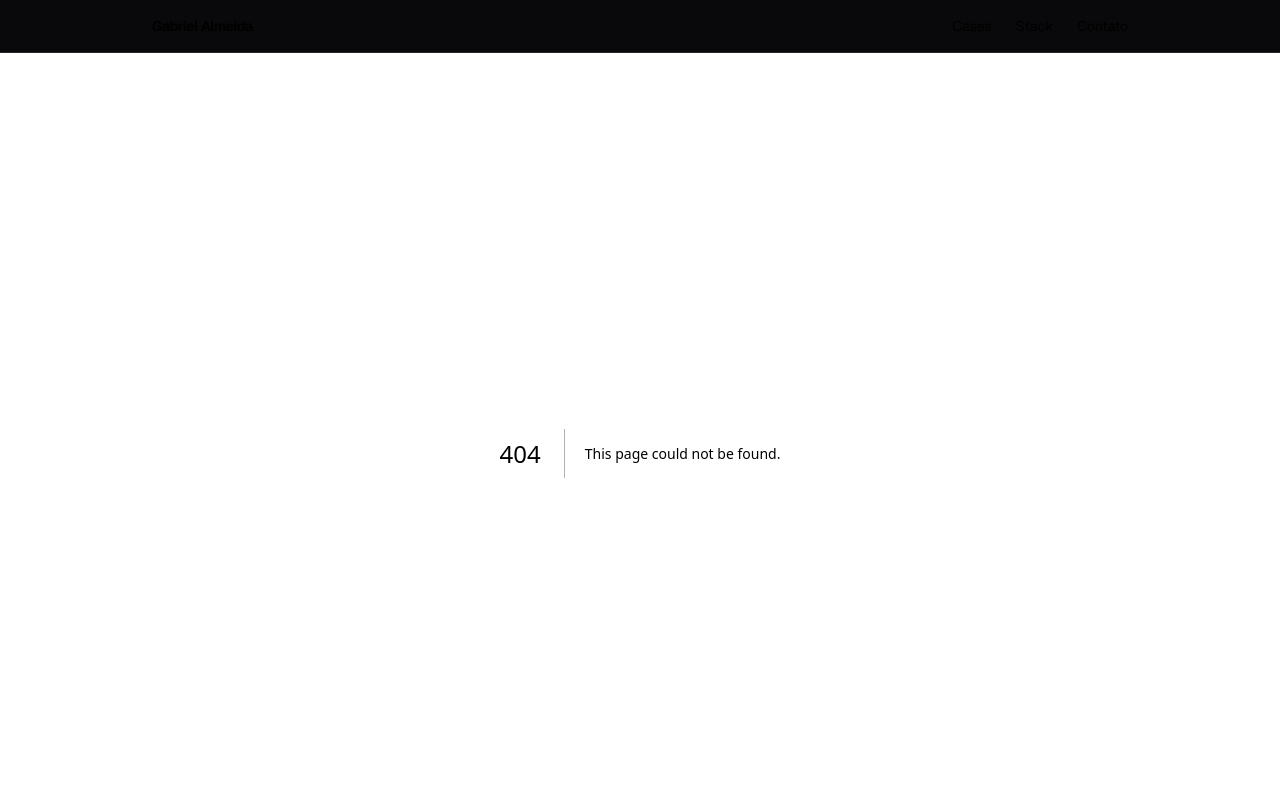
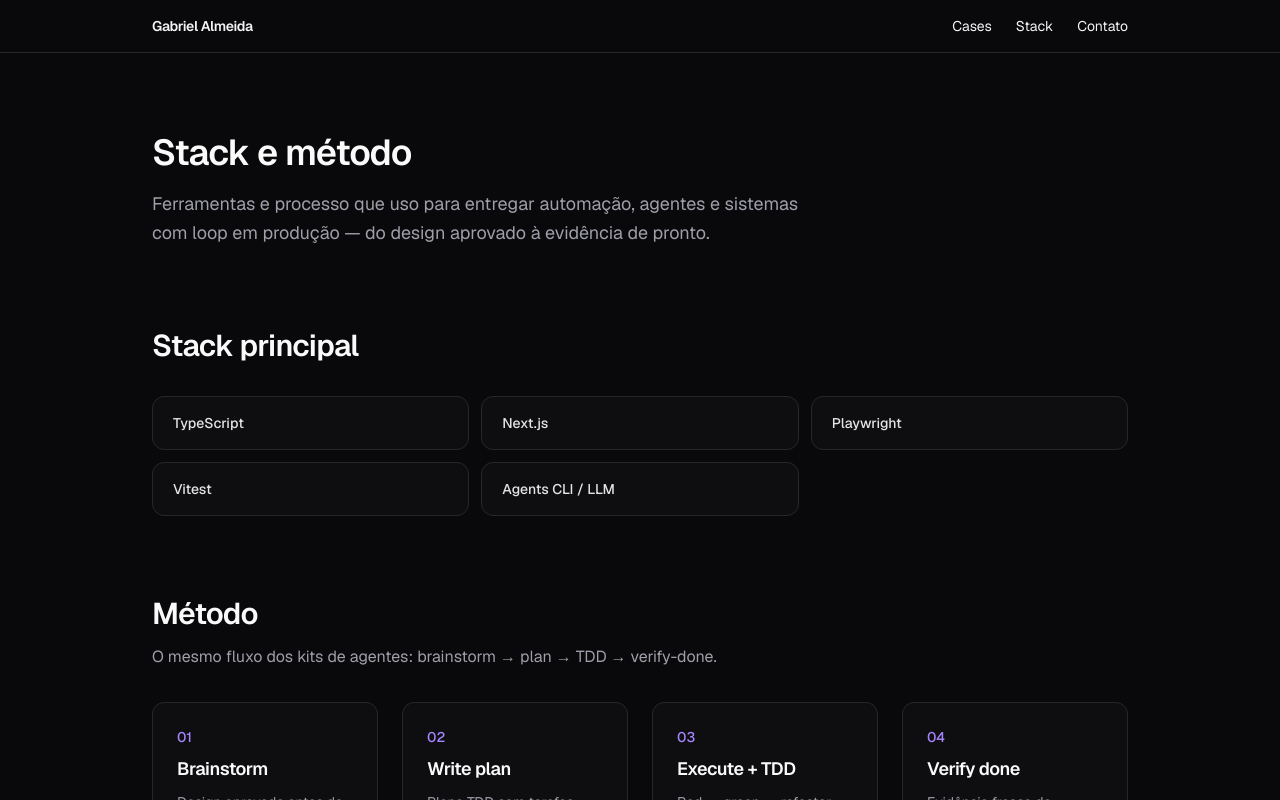
Before and after one commit to Godz57/gabriel-portfolio, a Next.js app: page /stack in a window 1280 px wide. Before the commit this address had no page. Shown: the top 800 px of the page. Built offline with nearby package versions, Linux system fonts and the light colour scheme.

Commit message:
feat: stack and contato pages

```diff
--- /dev/null
+++ b/app/contato/page.tsx
@@ -0,0 +1,29 @@
+import type { Metadata } from 'next'
+import { ContactCtas } from '@/components/ContactCtas'
+import { getSiteConfig } from '@/lib/content'
+
+export const metadata: Metadata = {
+  title: 'Contato',
+  description:
+    'Fale comigo: freela, CLT, collab OSS ou automação com agentes. GitHub e WhatsApp.',
+}
+
+export default function ContatoPage() {
+  const site = getSiteConfig()
+
+  return (
+    <section className="mx-auto max-w-5xl px-4 py-16 sm:px-6 sm:py-20">
+      <h1 className="text-3xl font-semibold tracking-tight text-zinc-50 sm:text-4xl">
+        Contato
+      </h1>
+      <p className="mt-4 max-w-2xl text-base leading-relaxed text-zinc-400 sm:text-lg">
+        Freela, CLT ou collab — automação, agentes CLI/LLM e sistemas com loop
+        em produção. Se você recruta, precisa de um bot ou site comercial, ou
+        quer contribuir em OSS, vamos conversar.
+      </p>
+      <div className="mt-10">
+        <ContactCtas github={site.github} whatsapp={site.whatsapp} />
+      </div>
+    </section>
+  )
+}
--- /dev/null
+++ b/app/stack/page.tsx
@@ -0,0 +1,65 @@
+import type { Metadata } from 'next'
+import { MethodSteps } from '@/components/MethodSteps'
+import { getSiteConfig } from '@/lib/content'
+
+export const metadata: Metadata = {
+  title: 'Stack',
+  description:
+    'Método de trabalho e stack: TypeScript, Next.js, Playwright, Vitest e agents CLI/LLM.',
+}
+
+const stackItems = [
+  'TypeScript',
+  'Next.js',
+  'Playwright',
+  'Vitest',
+  'Agents CLI / LLM',
+] as const
+
+export default function StackPage() {
+  const site = getSiteConfig()
+
+  return (
+    <div>
+      <section className="mx-auto max-w-5xl px-4 py-16 sm:px-6 sm:py-20">
+        <h1 className="text-3xl font-semibold tracking-tight text-zinc-50 sm:text-4xl">
+          Stack e método
+        </h1>
+        <p className="mt-4 max-w-2xl text-base leading-relaxed text-zinc-400 sm:text-lg">
+          Ferramentas e processo que uso para entregar automação, agentes e
+          sistemas com loop em produção — do design aprovado à evidência de
+          pronto.
+        </p>
+      </section>
+
+      <section className="mx-auto max-w-5xl px-4 pb-16 sm:px-6 sm:pb-20">
+        <h2 className="text-2xl font-semibold tracking-tight text-zinc-50 sm:text-3xl">
+          Stack principal
+        </h2>
+        <ul className="mt-8 grid grid-cols-1 gap-3 sm:grid-cols-2 lg:grid-cols-3">
+          {stackItems.map((item) => (
+            <li
+              key={item}
+              className="rounded-xl border border-zinc-800 bg-zinc-900/40 px-5 py-4 text-sm font-medium text-zinc-200"
+            >
+              {item}
+            </li>
+          ))}
+        </ul>
+      </section>
+
+      <section className="mx-auto max-w-5xl px-4 pb-16 sm:px-6 sm:pb-20">
+        <h2 className="text-2xl font-semibold tracking-tight text-zinc-50 sm:text-3xl">
+          Método
+        </h2>
+        <p className="mt-3 max-w-2xl text-sm leading-relaxed text-zinc-400 sm:text-base">
+          O mesmo fluxo dos kits de agentes: brainstorm → plan → TDD →
+          verify-done.
+        </p>
+        <div className="mt-8">
+          <MethodSteps steps={site.methodSteps} />
+        </div>
+      </section>
+    </div>
+  )
+}
--- /dev/null
+++ b/components/ContactCtas.tsx
@@ -0,0 +1,31 @@
+type ContactCtasProps = {
+  github: string
+  whatsapp?: string
+}
+
+export function ContactCtas({ github, whatsapp }: ContactCtasProps) {
+  const digits = whatsapp?.replace(/\D/g, '')
+
+  return (
+    <div className="flex flex-wrap items-center gap-4">
+      <a
+        href={github}
+        target="_blank"
+        rel="noopener noreferrer"
+        className="inline-flex items-center rounded-lg bg-violet-600 px-5 py-2.5 text-sm font-medium text-white transition-colors hover:bg-violet-500"
+      >
+        GitHub
+      </a>
+      {digits ? (
+        <a
+          href={`https://wa.me/${digits}`}
+          target="_blank"
+          rel="noopener noreferrer"
+          className="inline-flex items-center rounded-lg border border-zinc-700 px-5 py-2.5 text-sm font-medium text-zinc-200 transition-colors hover:border-violet-500 hover:text-violet-400"
+        >
+          WhatsApp
+        </a>
+      ) : null}
+    </div>
+  )
+}
```
Also changed, not shown: 1 other file (tests, documents, lock files or other folders).
